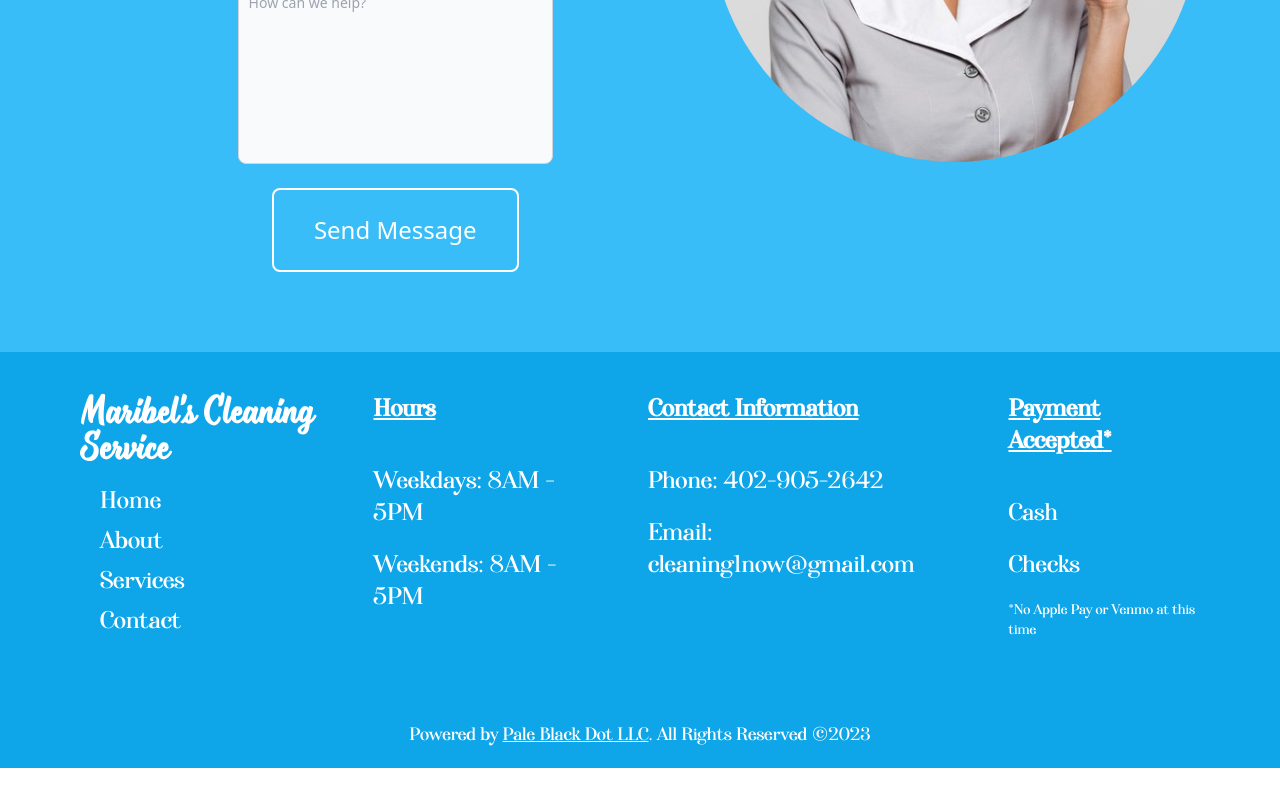
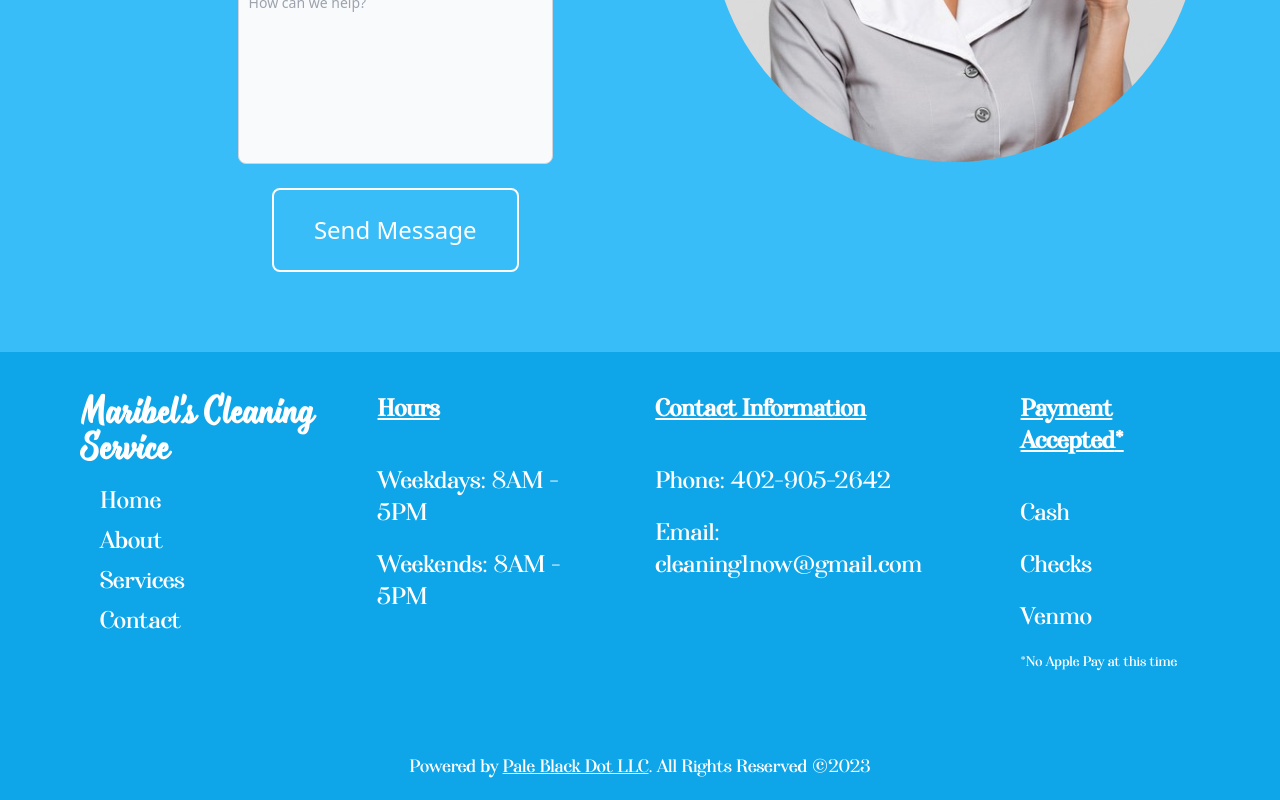
Before and after one commit to Tactenator/maribel, a React (Create React App) app: page /contact in a window 1280 px wide. Shown: the part 1197-1997 px from the top of the page. Before the commit the page ends 1965 px from the top, so only its background shows below. Built offline with nearby package versions, Linux system fonts and the light colour scheme.

Commit message:
add new form of payment

```diff
--- a/src/components/footer.js
+++ b/src/components/footer.js
@@ -45,7 +45,8 @@ const Footer = () => {
                     <ul>
                         <li className="mb-5">{language === "English" ? "Cash" : "Dinero en efectivo"}</li>
                         <li className="mb-5">{language === "English" ? "Checks" : "Cheques"}</li>
-                        <li className='text-sm'>{language === "English" ? "*No Apple Pay or Venmo at this time" : "*No Apple Pay o Venmo en este momento"}</li>
+                        <li className="mb-5">Venmo</li>
+                        <li className='text-sm'>{language === "English" ? "*No Apple Pay at this time" : "*No Apple Pay en este momento"}</li>
                     </ul>
                 </div>
             </div>
```
